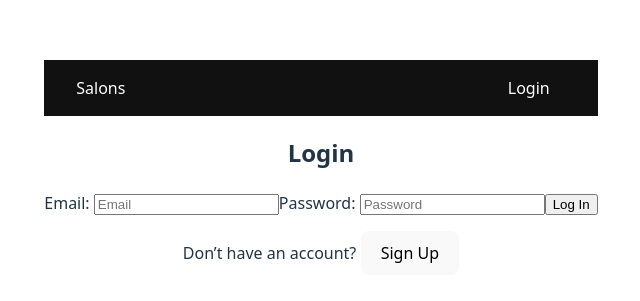
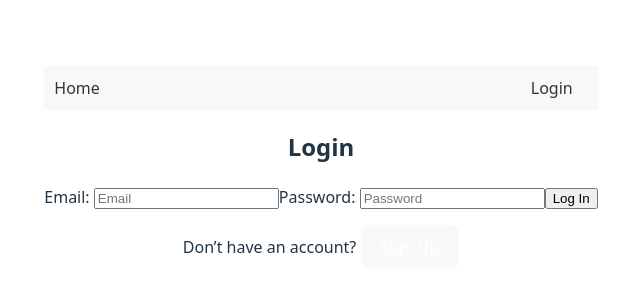
Before and after one commit to Aminalo/Lo_Aminata_NoirAura_Capstone_Frontend, a React app: page /auth in a window 1280 px wide. Shown: the part 225-526 px from the top of the page, without its empty margins (319-959 px from the left). Built offline with nearby package versions, Linux system fonts and the light colour scheme; the HTML template or start-up script is replaced by a standard one.

Commit message:
Protect dashboard and handle logout with token

```diff
--- a/src/App.jsx
+++ b/src/App.jsx
@@ -1,43 +1,20 @@
 import "./App.css";
-import { Routes, Route, Navigate } from "react-router-dom";
-import { useAuth } from "./contexts/authContext/authContext";
-
-// Pages & Components
-import AuthPage from "./pages/auth/index";
-import SalonList from "./pages/salons/index";
-import Navbar from "./components/navbar/index";
-import ProtectedRoutes from "./components/protected_routes/ProtectedRoutes";
+import { Routes, Route } from "react-router-dom";
+import AuthPage from "./pages/auth/index.jsx";
+import Dashboard from "./pages/dashboard/index.jsx";
+import Navbar from "./components/navbar/index.jsx";
 import NotFound from "./pages/NotFound.jsx";
-
+import ProtectedRoutes from "./components/protected_routes/ProtectedRoutes.jsx";
 
 export default function App() {
-  const { cookies } = useAuth();
-
   return (
     <>
       <Navbar />
       <Routes>
-        {/* Default route */}
-        <Route
-          path="/"
-          element={
-            cookies.token ? (
-              <Navigate to="/salons" replace />
-            ) : (
-              <Navigate to="/auth" replace />
-            )
-          }
-        />
-
-        {/* Auth */}
         <Route path="/auth" element={<AuthPage />} />
-
-        {/* Private pages */}
         <Route element={<ProtectedRoutes />}>
-          <Route path="/salons" element={<SalonList />} />
+          <Route path="/dashboard" element={<Dashboard />} />
         </Route>
-
-        {/* 404 */}
         <Route path="*" element={<NotFound />} />
       </Routes>
     </>
--- a/src/components/navbar/index.jsx
+++ b/src/components/navbar/index.jsx
@@ -1,8 +1,8 @@
-import "./index.css";
+import "./index.module.css";
 import { Link, useNavigate } from "react-router-dom";
 import { useAuth } from "../../contexts/authContext/authContext";
 
-const Navbar = () => {
+export default function Navbar() {
   const { cookies, logout } = useAuth();
   const nav = useNavigate();
 
@@ -12,15 +12,16 @@ const Navbar = () => {
   }
 
   return (
-    <nav className="navbar">
-      <Link to="/salons">Salons</Link>
+    <nav style={{ display: "flex", gap: "1rem", padding: "10px" }}>
+      <Link to="/">Home</Link>
       {cookies.token ? (
-        <button onClick={handleLogout}>Logout</button>
+        <>
+          <Link to="/dashboard">Dashboard</Link>
+          <button onClick={handleLogout}>Logout</button>
+        </>
       ) : (
         <Link to="/auth">Login</Link>
       )}
     </nav>
   );
-};
-
-export default Navbar;
+}
--- /dev/null
+++ b/src/components/navbar/index.module.css
@@ -0,0 +1,23 @@
+nav {
+  background-color: #f8f8f8;
+  padding: 10px 20px;
+  display: flex;
+  justify-content: space-between;
+  align-items: center;
+}
+
+nav a {
+  text-decoration: none;
+  color: #333;
+  margin-right: 15px;
+  font-weight: 500;
+}
+
+button {
+  background-color: #222;
+  color: white;
+  border: none;
+  padding: 6px 12px;
+  cursor: pointer;
+  border-radius: 4px;
+}
--- a/src/components/protected_routes/ProtectedRoutes.jsx
+++ b/src/components/protected_routes/ProtectedRoutes.jsx
@@ -4,6 +4,11 @@ import { Outlet, Navigate } from "react-router-dom";
 export default function ProtectedRoutes() {
   const { cookies } = useAuth();
 
-  // If token exists, show the protected page; else redirect to /auth
-  return cookies.token ? <Outlet /> : <Navigate to="/auth" replace />;
+  // If no token in cookies, redirect to /auth
+  if (!cookies.token) {
+    return <Navigate to="/auth" replace />;
+  }
+
+  // Otherwise, allow access
+  return <Outlet />;
 }
--- /dev/null
+++ b/src/pages/dashboard/index.jsx
@@ -0,0 +1,20 @@
+import { useAuth } from "../../contexts/authContext/authContext";
+import { useNavigate } from "react-router-dom";
+
+export default function Dashboard() {
+  const { cookies, logout } = useAuth();
+  const nav = useNavigate();
+
+  function handleLogout() {
+    logout();
+    nav("/auth");
+  }
+
+  return (
+    <div style={{ textAlign: "center", marginTop: "50px" }}>
+      <h1>Welcome to NoirAura Dashboard</h1>
+      <p>Your token: {cookies.token ? "Active ✅" : "Not found ❌"}</p>
+      <button onClick={handleLogout}>Logout</button>
+    </div>
+  );
+}
```
